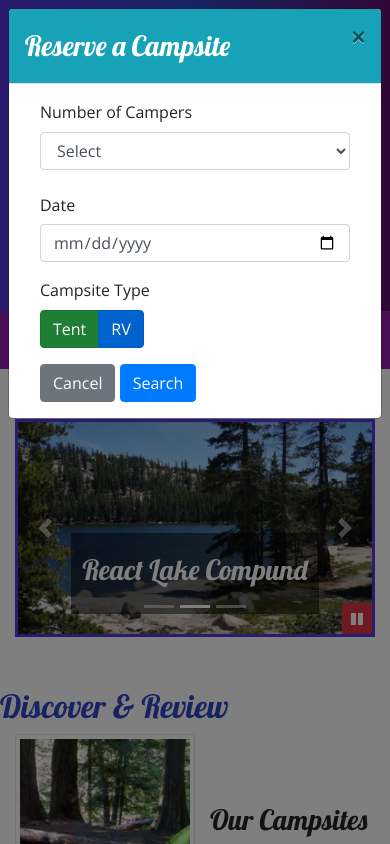
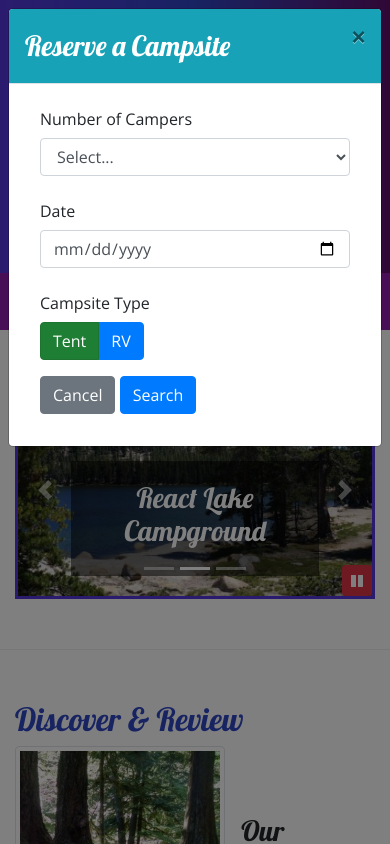
Before and after one commit to jmat1525/boostrap-test, a website: page index.html in a window 390 px wide. Both pictures are taken after a click on the button "Reserve Campsite". Shown: the top 844 px of the page. Drawn offline with nearby package versions, Linux system fonts and the light colour scheme.

Commit message:
Week 4 update

```diff
--- a/css/styles.scss
+++ b/css/styles.scss
@@ -4,7 +4,7 @@ $color-pale: #5a4bc5;
 $color-mid: #901CAD;
 $color-dark: #60106b;
 $color-black-transparent: rgba(0, 0, 0, 0.5);
-
+$color-teal:#17A2B8;
 $body-font: "Open Sans", sans-serif;
 $header-font: "Lobster", cursive;
 
@@ -94,12 +94,24 @@ h5{
      cursor: pointer;
 }
 
-
-
-
 #carouselButton {
     position: absolute;
     right: 0;
     bottom: 0;
     z-index: 100;
 }
+
+#reserveModal{
+    .modal-header{
+        color: white;
+        background-color: $color-teal;
+    }
+
+}
+
+#loginModal{
+    .modal-header{
+        background-color: $color-mid;
+        color: white;
+    }
+}
--- a/index.html
+++ b/index.html
@@ -2,10 +2,10 @@
 <html lang="en">
 
 <head>
+    <!-- Required meta tags always come first -->
     <meta charset="utf-8" />
     <meta name="viewport" content="width=device-width, initial-scale=1" />
 
-    <head>
     <!-- build:css css/main.css -->
     <link rel="stylesheet" href="node_modules/bootstrap/dist/css/bootstrap.min.css" />
     <link rel="stylesheet" href="node_modules/font-awesome/css/font-awesome.min.css" />
@@ -13,7 +13,7 @@
     <link rel="stylesheet" href="css/styles.css" />
     <!-- endbuild -->
     <link rel="stylesheet" href="https://fonts.googleapis.com/css?family=Lobster|Open+Sans" />
-    </head>
+
     <title>NuCamp: A Better Way To Camp</title>
 </head>
 
@@ -25,12 +25,12 @@
                 <div class="col-4 col-sm-3 col-md-2 align-self-center">
                     <img src="img/logo.png" class="img-fluid" />
                 </div>
-                <div class="col-6">
+                <div class="col">
                     <h1>NuCamp</h1>
                     <h2>a better way to camp</h2>
                 </div>
-                <div class="col mt-4 align-item-center">
-                    <a href="" id="#reserveModal" type="button" class="btn btn-lg btn-primary" data-toggle="modal" data-target="#reserveModal"  title="Or call us at <br /><strong>1-206-555-1234</strong>">Reserve Campsite</a>
+                <div class="col-md-4 col-xl-2 mt-4">
+                    <a id="reserveButton" role="button" class="btn btn-lg btn-info">Reserve Campsite</a>
                 </div>
             </div>
         </div>
@@ -39,59 +39,54 @@
     <div id="reserveModal" class="modal fade" role="dialog">
         <div class="modal-dialog modal-lg" role="document">
             <div class="modal-content">
-                <div class="modal-header bg-info text-white">
+                <div class="modal-header">
                     <h3 class="modal-title">Reserve a Campsite</h3>
                     <button type="button" class="close" data-dismiss="modal">&times;</button>
                 </div>
                 <div class="modal-body">
                     <div class="container-fluid">
                         <form>
-                            <div class="row form-group">
-                                <label class="col-xs-12 col-sm-6 form-label" for="">Number of Campers</label>
-                                    <div class="col-xs-12 col-sm-6">
-                                        <select class="form-select form-control" name="" id="numCampers">
-                                            <option value="">Select</option>
-                                            <option value="1">1 Camper</option>
-                                            <option value="2">2 Campers</option>
-                                            <option value="3">3 Campers</option>
-                                            <option value="4">4 Campers</option>
-                                            <option value="5">5 Campers</option>
-                                            <option value="6">6 Campers</option>
+                            <div class="form-group row">
+                                <label for="numCampers" class="col-sm-6 col-form-label">Number of Campers</label>
+                                <!-- Select Dropdown -->
+                                <div class="col">
+                                    <select name="numCampers" id="numCampers" class="form-control">
+                                        <option selected>Select...</option>
+                                        <option value="1">1</option>
+                                        <option value="2">2</option>
+                                        <option value="3">3</option>
+                                        <option value="4">4</option>
+                                        <option value="5">5</option>
+                                        <option value="6">6</option>
                                     </select>
                                 </div>
                             </div>
-                            <div class="row form-group">
-                                <label class="col-xs-12 col-sm-6 col-form-label" for="date">Date</label>
-                                <div class="col-xs-12 col-sm-6">
-                                    <input class="form-control form-select" type="date" id="date" name="date" placeholder >
+                            <!-- Date -->
+                            <div class="form-group row">
+                                <label for="date" class="col-sm-6 col-form-label">Date</label>
+                                <div class="col">
+                                    <input type="date" class="form-control" id="date" name="date" placeholder="Date" />
                                 </div>
                             </div>
-
-                            <div class="row form-group">
-                                <div class="col-sm-6 ">
-                                    <label col-form-label for="">Campsite Type</label>
-                                </div>
+                            <!-- Campsite Type -->
+                            <div class="form-group row">
+                                <label class="col-sm-6 col-form-label">Campsite Type</label>
                                 <div class="col-2 btn-group btn-group-toggle" data-toggle="buttons">
                                     <label class="btn btn-success active">
-                                        <input type="radio" name="siteType" id="siteTent" value="tent" autocomplete="off" checked>Tent
+                                        <input type="radio" name="siteType" id="siteTent" value="tent" autocomplete="off" checked />Tent
                                     </label>
-
-                                      <label class="btn btn-primary active">
-                                        <input type="radio" name="siteType" id="siteRV" value="RV" autocomplete="off" checked>RV
+                                    <label class="btn btn-primary">
+                                        <input type="radio" name="siteType" id="siteRV" value="RV" autocomplete="off" />RV
                                     </label>
                                 </div>
                             </div>
-
-                            <div class="row">
-                                <div class="col" data-dismiss="modal">
-                                    <button class="btn btn-secondary">Cancel</button>
-                                <!-- </div>
-                                <div class="col"> -->
-                                    <button class="btn btn-primary">Search</button>
+                            <!-- Search Button -->
+                            <div class="form-group row">
+                                <div class="col">
+                                    <button type="button" class="btn btn-secondary" data-dismiss="modal">Cancel</button>
+                                    <button type="submit" class="btn btn-primary">Search</button>
                                 </div>
-
                             </div>
-
                         </form>
                     </div>
                 </div>
@@ -99,15 +94,12 @@
         </div>
     </div>
 
-
     <nav class="navbar navbar-expand-sm navbar-dark sticky-top">
         <div class="container">
             <a class="navbar-brand" href="#"><img src="img/logo.png" height="30" width="30" /></a>
             <button class="navbar-toggler" type="button" data-toggle="collapse" data-target="#nucampNavbar">
-                    <button class="navbar-toggler" type="button" data-toggle="collapse" data-target="#nucampNavbar">
                 <span class="navbar-toggler-icon"></span>
             </button>
-
             <div class="collapse navbar-collapse" id="nucampNavbar">
                 <ul class="navbar-nav">
                     <li class="nav-item active"><a class="nav-link" href="#"><i class="fa fa-home fa-lg"></i> Home</a></li>
@@ -116,7 +108,7 @@
                     <li class="nav-item"><a class="nav-link" href="contactus.html"><i class="fa fa-address-card fa-lg"></i> Contact</a></li>
                 </ul>
                 <span class="navbar-text ml-auto">
-                    <a role="button" data-toggle="modal" data-target="#loginModal">
+                    <a role="button" id="loginButton">
                         <i class="fa fa-sign-in"></i> Login
                     </a>
                 </span>
@@ -161,7 +153,6 @@
         </div>
     </div>
 
-
     <div class="container">
         <div class="row row-content">
             <div class="col-md-8 mx-auto">
@@ -178,15 +169,13 @@
                                 <h3>Breadcrumb Trail Campground</h3>
                                 <p class="d-none d-sm-block">Let Nucamp be your guide to this off-the-beaten-path, hike-in-only campground.</p>
                             </div>
-
                         </div>
                         <div class="carousel-item">
                             <img class="d-block w-100" src="img/react-lake.jpg" alt="React Lake Campground" />
                             <div class="carousel-caption">
-                                <h3>React Lake Compund</h3>
-                                <p class="d-none d-sm-block">Nestled in the foothills of the Chrome Mountainsthis campground on the shores of the pristine React Lake is a favorite for fly fishers.</p>
+                                <h3>React Lake Campground</h3>
+                                <p class="d-none d-sm-block">Nestled in the foothills of the Chrome Mountains, this campground on the shores of the pristine React Lake is a favorite for fly fishers.</p>
                             </div>
-
                         </div>
                         <div class="carousel-item">
                             <img class="d-block w-100" src="img/chrome-river.jpg" alt="Chrome River Campground" />
@@ -204,10 +193,10 @@
                         <span class="carousel-control-next-icon"></span>
                         <span class="sr-only">Next</span>
                     </a>
-
                     <button class="btn btn-danger btn-sm" id="carouselButton">
                         <i class="fa fa-pause"></i>
                     </button>
+                </div>
             </div>
         </div>
 
@@ -217,9 +206,7 @@
             </div>
             <div class="col">
                 <div class="media">
-                    <div class="col">
                     <img class="d-flex mr-3 img-thumbnail" src="img/breadcrumb-trail-thumb.jpg" alt="Breadcrumb Trail" />
-                    </div>
                     <div class="media-body align-self-center">
                         <h3>Our Campsites</h3>
                         <p class="d-none d-sm-block">Explore our growing database of curated campsites and leave your own reviews!</p>
@@ -238,9 +225,7 @@
                         <h3>React Lake Campground</h3>
                         <p class="d-none d-sm-block">Nestled in the foothills of the Chrome Mountains, this campground on the shores of the pristine React Lake is a favorite for fly fishers.</p>
                     </div>
-                    <div class="col">
-                         <img class="img-thumbnail d-flex mr-3" src="img/react-lake-thumb.jpg" alt="React Lake" />
-                    </div>
+                    <img class="d-flex ml-3 img-thumbnail" src="img/react-lake-thumb.jpg" alt="React Lake" />
                 </div>
             </div>
         </div>
@@ -251,9 +236,7 @@
             </div>
             <div class="col">
                 <div class="media">
-                    <div class="col">
-                        <img class="d-flex mr-3 img-thumbnail bootstrap" src="img/bootstrap-thumb.png" alt="Bootstrap Outfitters" />
-                    </div>
+                    <img class="d-flex mr-3 img-thumbnail" src="img/bootstrap-thumb.png" alt="Bootstrap Outfitters" />
                     <div class="media-body align-self-center">
                         <h3>Bootstrap Outfitters</h3>
                         <p class="d-none d-sm-block">Bootstrap Outfitters supplies you with gear you need at prices you can't beat.</p>
@@ -263,21 +246,18 @@
         </div>
     </div>
 
-</div>
-
     <footer class="site-footer">
         <div class="container">
             <div class="row">
                 <div class="col-4 col-sm-2 offset-1">
                     <h5>Links</h5>
-                    <ul class="list-unstyled" >
+                    <ul class="list-unstyled">
                         <li><a href="#">Home</a></li>
                         <li><a href="aboutus.html">About</a></li>
                         <li><a href="#">Sites</a></li>
-                        <li><a href="#">Contact</a></li>
+                        <li><a href="contactus.html">Contact</a></li>
                     </ul>
                 </div>
-
                 <div class="col-6 col-sm-5 text-center">
                     <h5>Social</h5>
                     <a class="btn btn-social-icon btn-instagram" href="http://instagram.com/"><i class="fa fa-instagram"></i></a>
@@ -285,8 +265,7 @@
                     <a class="btn btn-social-icon btn-twitter" href="http://twitter.com/"><i class="fa fa-twitter"></i></a>
                     <a class="btn btn-social-icon btn-google" href="http://youtube.com/"><i class="fa fa-youtube"></i></a>
                 </div>
-
-                <div class="col-sm-4 text-center contact">
+                <div class="col-sm-4 text-center">
                     <a role="button" class="btn btn-link" href="tel:+12065551234"><i class="fa fa-phone"></i> 1-206-555-1234</a><br />
                     <a role="button" class="btn btn-link" href="mailto:campsites@nucamp.co"><i class="fa fa-envelope-o"></i> campsites@nucamp.co</a>
                 </div>
@@ -302,8 +281,6 @@
     <script src="js/scripts.js"></script>
     <!-- endbuild -->
 
-
-
 </body>
 
 </html>
--- a/js/scripts.js
+++ b/js/scripts.js
@@ -11,4 +11,10 @@ $(function() {
             $("#carouselButton").children("i").addClass("fa-pause");
         }
     });
+    $("#reserveButton").on("click", function(){
+        $("#reserveModal").modal("show");
+    });
+    $("#loginButton").click(function(){
+        $("#loginModal").modal("show");
+    });
 });
```
Also changed, not shown: css/styles.css, 1 other file. Lines whose indentation alone changed are shown as unchanged.
